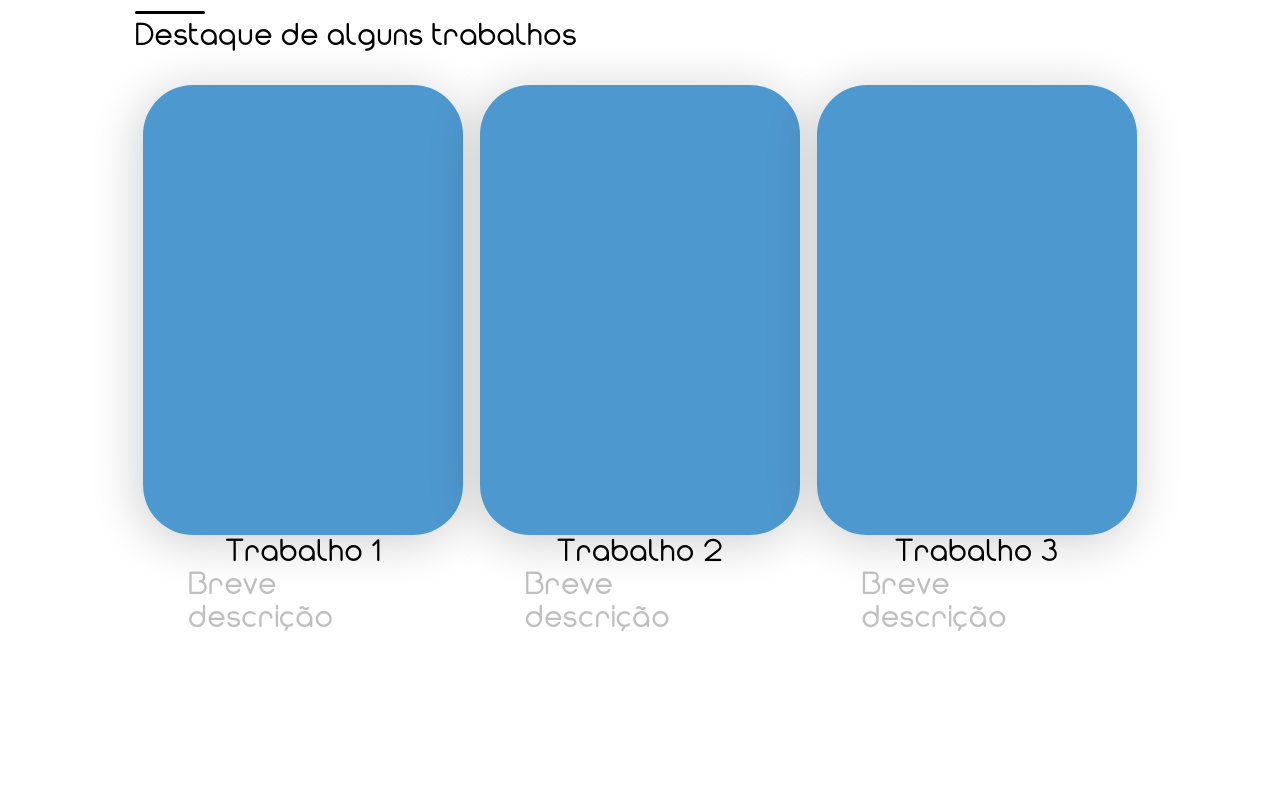
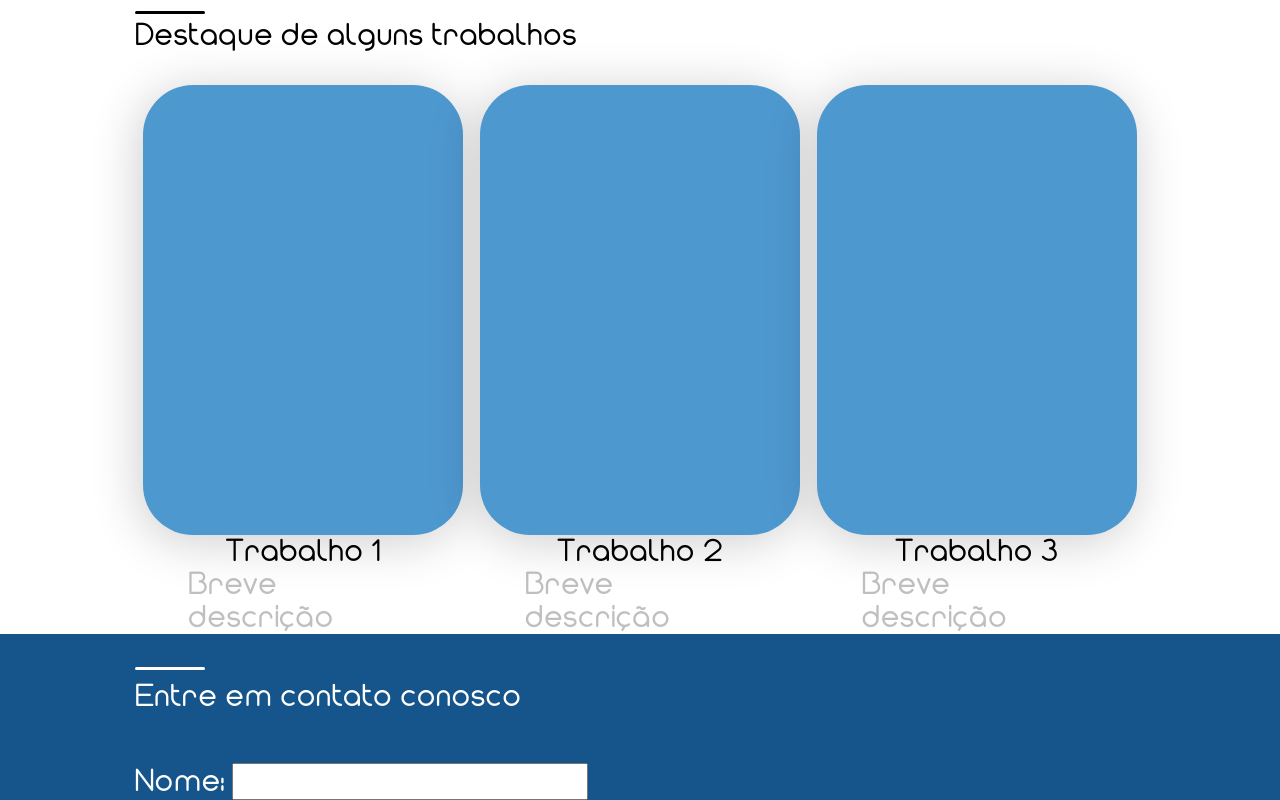
Before and after one commit to lcrossi/siteCS, a Vue app in the folder frontend/: page / in a window 1280 px wide. Shown: the part 2373-3173 px from the top of the page. Before the commit the page ends 3007 px from the top, so only its background shows below. Built offline with nearby package versions, Linux system fonts and the light colour scheme.

Commit message:
adição do componente FaleConsco ao App

```diff
--- a/frontend/src/App.vue
+++ b/frontend/src/App.vue
@@ -2,18 +2,21 @@
   <div id="app">
     <Home />
     <Sobre />
+    <FaleConosco />
   </div>
 </template>
 
 <script>
 import Home from './pages/Home';
-import Sobre from './pages/Sobre'
+import Sobre from './pages/Sobre';
+import FaleConosco from './pages/FaleConosco';
 
 export default {
   name: 'App',
   components: {
     Home,
-    Sobre
+    Sobre,
+    FaleConosco
   }
 }
 </script>
--- /dev/null
+++ b/frontend/src/pages/FaleConosco.vue
@@ -0,0 +1,44 @@
+<template>
+    <div>
+        <head>
+            <title>Sobre nós</title>
+        </head>
+        <body>
+            <section>
+                <div class = "container_sobre">
+                    <div class="sobre_sec1">
+                    <br/>
+                        <div class="linha_sec1"></div>
+                        <div class="sobre_sec1_titulo">Entre em contato conosco</div>
+                            <div class="sobre_sec1_texto">
+                                Nome:
+                                <input />
+                                <br>
+                             </div>
+                        </div>
+                </div>
+            </section>
+
+
+            <section>
+            </section>
+
+
+        </body>
+    </div>
+</template>
+
+<script>
+
+export default {
+    name: 'Sobre'
+}
+</script>
+
+<style>
+
+    input {
+
+    }
+
+</style>
```
